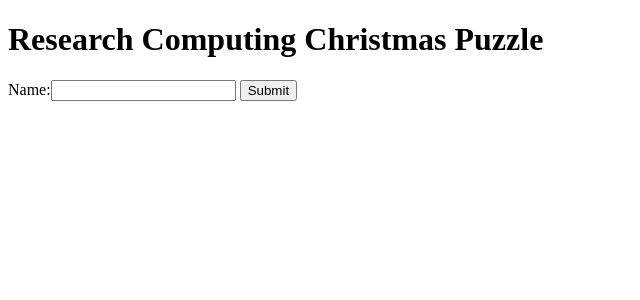
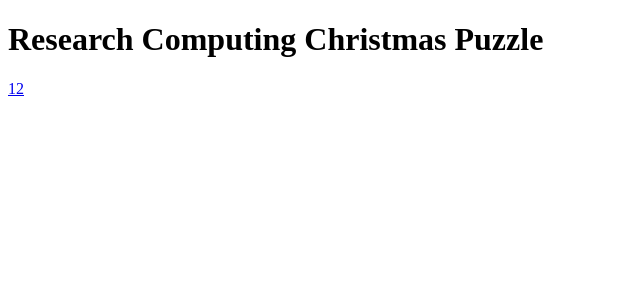
Before and after one commit to Sparrow0hawk/react-swa, a React (Create React App) app: page / in a window 1280 px wide. Shown: the top 300 px of the page, without its empty margins (0-640 px from the left). Built offline with nearby package versions, Linux system fonts and the light colour scheme; no server answers.

Commit message:
adding  home page with links

```diff
--- a/src/pages/Home.jsx
+++ b/src/pages/Home.jsx
@@ -1,14 +1,13 @@
 import React from 'react';
-import ApiFetch from '@components/ApiFetch';
-import NameForm from '@components/NameForm';
+import { Link } from "react-router-dom"
 
 function Home() {
   const Header = 'h1'
   return (
     <div>
       <Header>Research Computing Christmas Puzzle</Header>
-      <div><ApiFetch /></div>
-      <div><NameForm /></div>
+      <Link to="/day1">1</Link>
+      <Link to="/day2">2</Link>
     </div>
   )
 
```
